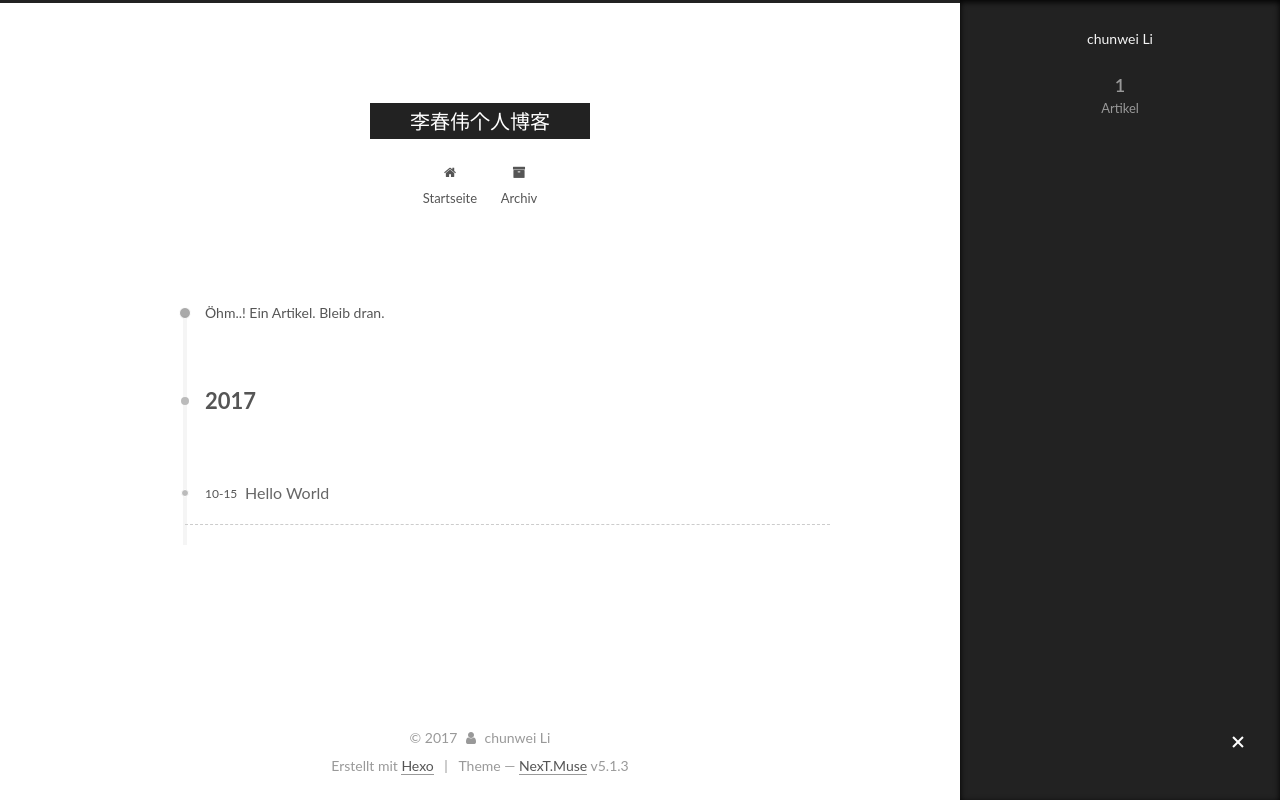
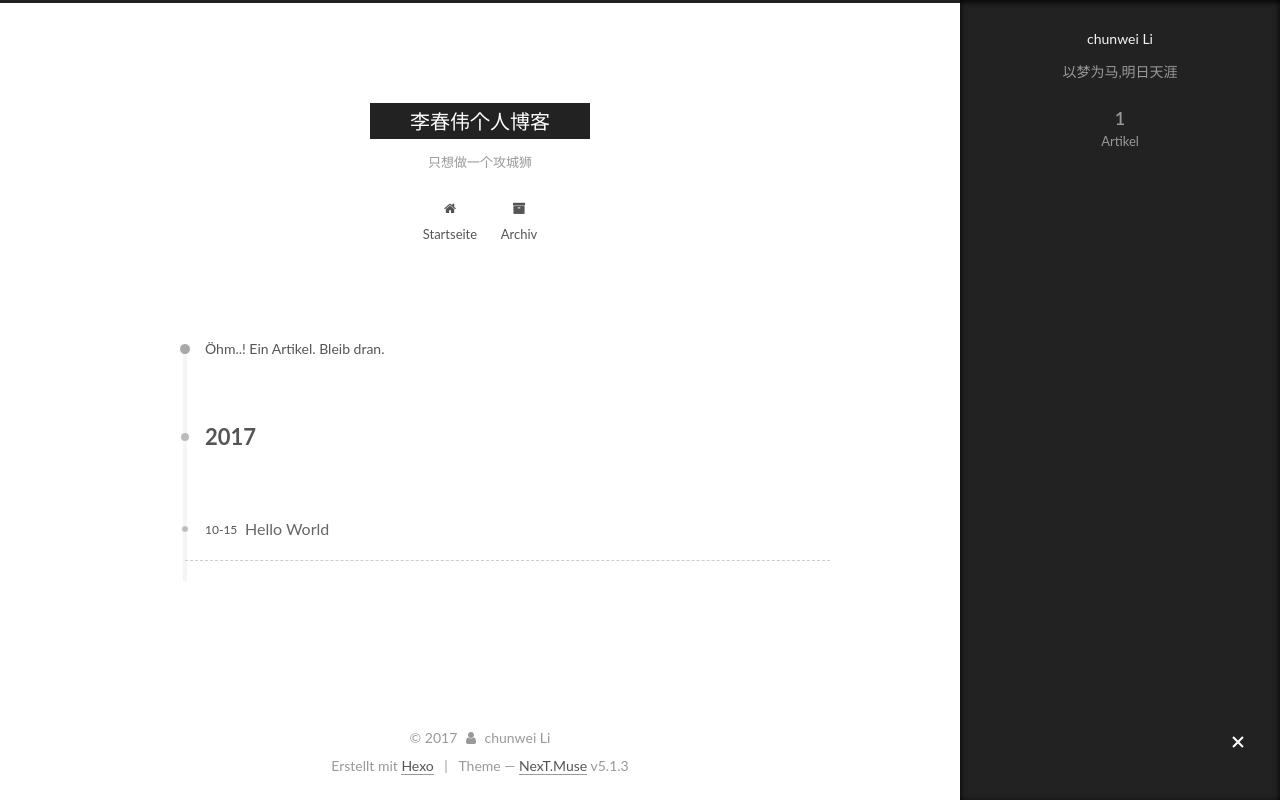
Before and after one commit to llichunwei/llichunwei.github.io, a plain HTML site: page archives/2017/10/index.html in a window 1280 px wide. Both pictures are taken after a click on the element 1238 px from the left and 743 px from the top of the page. Drawn offline with Linux system fonts and the light colour scheme.

Commit message:
Site updated: 2017-10-15 23:38:08

```diff
--- a/archives/2017/10/index.html
+++ b/archives/2017/10/index.html
@@ -79,12 +79,15 @@
 
 
 
+<meta name="description" content="以梦为马,明日天涯">
 <meta property="og:type" content="website">
 <meta property="og:title" content="李春伟个人博客">
 <meta property="og:url" content="http://lichunwei.com/archives/2017/10/index.html">
 <meta property="og:site_name" content="李春伟个人博客">
+<meta property="og:description" content="以梦为马,明日天涯">
 <meta name="twitter:card" content="summary">
 <meta name="twitter:title" content="李春伟个人博客">
+<meta name="twitter:description" content="以梦为马,明日天涯">
 
 
 
@@ -155,7 +158,7 @@
       </a>
     </div>
 
-        <p class="site-subtitle"></p>
+        <p class="site-subtitle">只想做一个攻城狮</p>
 
   </div>
 
@@ -314,7 +317,7 @@
           <div class="site-author motion-element" itemprop="author" itemscope itemtype="http://schema.org/Person">
 
               <p class="site-author-name" itemprop="name">chunwei Li</p>
-              <p class="site-description motion-element" itemprop="description"></p>
+              <p class="site-description motion-element" itemprop="description">以梦为马,明日天涯</p>
           </div>
 
           <nav class="site-state motion-element">
```
Also changed, not shown: 2017/10/15/hello-world/index.html (+2 -2 lines), archives/2017/index.html (+5 -2 lines), archives/index.html (+5 -2 lines), hello-world.html (+2 -2 lines), index.html (+5 -2 lines).
